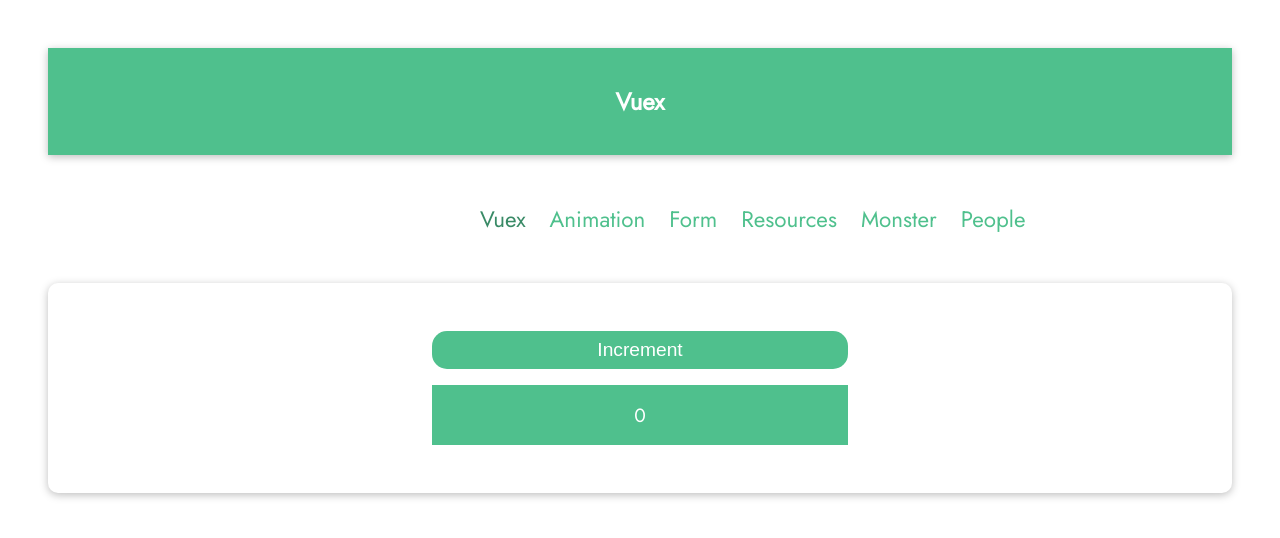
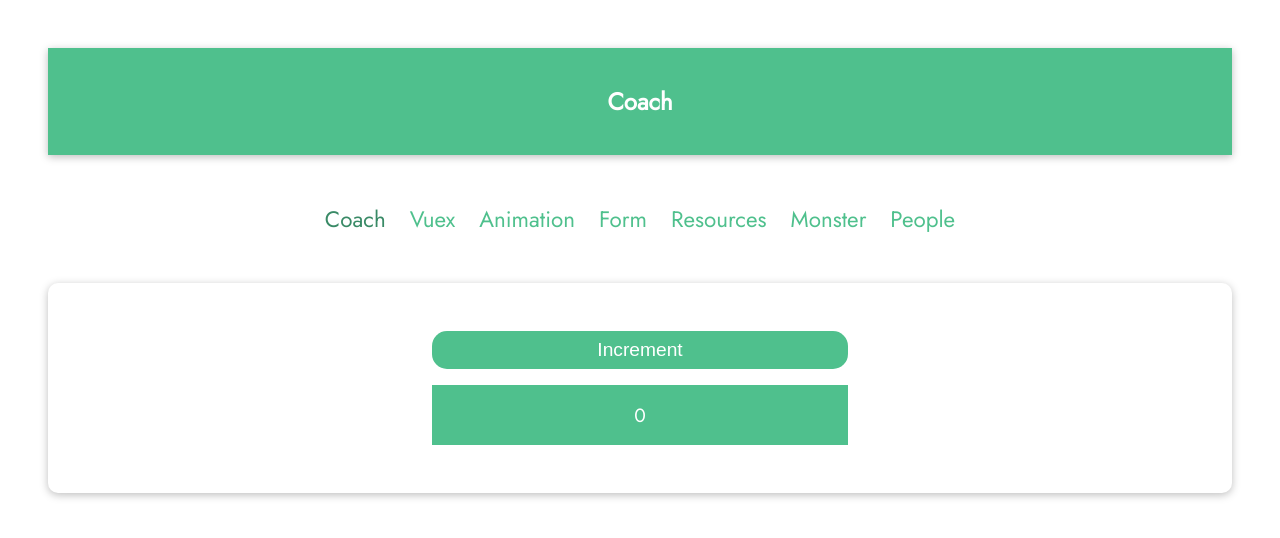
Before and after one commit to sean-xiao-zhao7/vue-style, a Vue app: page /vuex in a window 1280 px wide. Shown: the top 538 px of the page. Built offline with nearby package versions, Linux system fonts and the light colour scheme.

Commit message:
Add coach page

```diff
--- a/src/App.vue
+++ b/src/App.vue
@@ -6,13 +6,14 @@ const compTitles = [
     "Learning resources",
     "Monster",
     "People",
+    "Coach",
 ];
 
 export default {
     data() {
         return {
-            currentComp: "vuex-comp",
-            currentCompTitle: compTitles[0],
+            currentComp: "coach-page",
+            currentCompTitle: compTitles[6],
         };
     },
     methods: {
@@ -28,7 +29,14 @@ export default {
     <header>
         <h1>{{ currentCompTitle }}</h1>
     </header>
+    <div class="nav-container">
         <nav>
+            <router-link
+                to="/coach"
+                @click="switchComp('coach-comp', 6)"
+                :class="{ 'current-comp': currentComp === 'coach-page' }"
+                >Coach</router-link
+            >
             <router-link
                 to="/vuex"
                 @click="switchComp('vuex-comp', 0)"
@@ -66,6 +74,7 @@ export default {
                 >People</router-link
             >
         </nav>
+    </div>
     <section id="styling">
         <router-view></router-view>
     </section>
@@ -108,24 +117,31 @@ header {
 }
 
 /* nav */
-#app > nav {
+.nav-container {
+    background-color: white;
+    margin: 0;
+    padding: 0;
+    display: flex;
+    justify-content: center;
+}
+
+#app nav {
     display: grid;
-    grid-template-columns: repeat(6, max-content);
+    grid-template-columns: repeat(7, max-content);
     grid-column-gap: 1.5rem;
-    padding: 0 30rem;
     align-items: center;
     justify-items: center;
 }
 
-#app > nav > a {
+#app nav > a {
     font-size: 1.4rem;
     text-decoration: none;
     color: #4fc08d;
     transition: color 0.1s;
 }
 
-#app > nav > a:hover,
-#app > nav > a.current-comp {
+#app nav > a:hover,
+#app nav > a.current-comp {
     color: #398a66;
 }
 
--- /dev/null
+++ b/src/components/pages/CoachPage.vue
@@ -0,0 +1,7 @@
+<script>
+export default {};
+</script>
+
+<template>
+    <h1>Coach</h1>
+</template>
--- a/src/components/pages/VuexComp.vue
+++ b/src/components/pages/VuexComp.vue
@@ -2,7 +2,7 @@
 export default {
     methods: {
         addOne() {
-            this.$store.commit("increment");
+            this.$store.dispatch("incrementAction");
         },
     },
     computed: {
--- a/src/main.js
+++ b/src/main.js
@@ -9,14 +9,16 @@ import PeopleComp from "./components/pages/PeopleComp.vue";
 import ResourcesComp from "./components/pages/ResourcesComp.vue";
 import AnimationComp from "./components/pages/AnimationComp.vue";
 import VuexComp from "./components/pages/VuexComp.vue";
+import CoachPage from "./components/pages/CoachPage.vue";
 
 const router = createRouter({
     history: createWebHistory(),
     routes: [
         {
             path: "/",
-            redirect: "/vuex",
+            redirect: "/coach",
         },
+        { path: "/coach", component: CoachPage },
         {
             path: "/vuex",
             component: VuexComp,
@@ -56,8 +58,13 @@ const store = createStore({
         },
     },
     getters: {
-        finalCounter(state, getters) {
+        finalCounter(state, _) {
             return state.counter * 2;
+        },
+    },
+    actions: {
+        incrementAction(context) {
+            context.commit("increment");
         },
     },
 });
@@ -69,6 +76,7 @@ app.component("people-comp", PeopleComp);
 app.component("resources-comp", ResourcesComp);
 app.component("animation-comp", AnimationComp);
 app.component("vuex-comp", VuexComp);
+app.component("coach-page", CoachPage);
 
 app.use(router);
 app.use(store);
```
Lines whose indentation alone changed are shown as unchanged.
